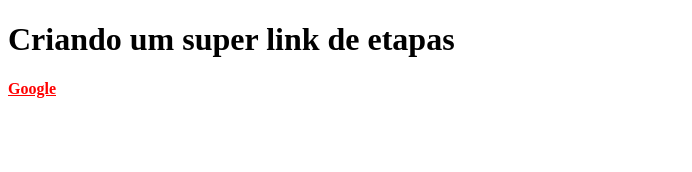
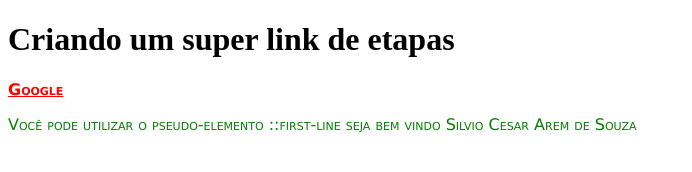
Before and after one commit to Silvio-Arem/aula-3-css-avancado-pseudo-class, a plain HTML site: page index.html in a window 1280 px wide. Shown: the whole page, without its empty margins (0-692 px from the left). Drawn offline with Linux system fonts and the light colour scheme.

Commit message:
defining the pseudo-elements

```diff
--- a/index.html
+++ b/index.html
@@ -12,5 +12,7 @@
     <h1>Criando um super link de etapas</h1>
     <p><b><a href="https://www.google.com.br/">Google</a></b></p>
 
+    <p>Você pode utilizar o pseudo-elemento ::first-line seja bem vindo Silvio Cesar Arem de Souza  </p>
+
 </body>
 </html>
--- a/style.css
+++ b/style.css
@@ -17,3 +17,9 @@ a:hover{
 a:active{
     color: palevioletred;
 }
+
+p::first-line{
+    color: green;
+    font-variant: small-caps;
+    font-family: Verdana, Geneva, Tahoma, sans-serif;
+}
```
